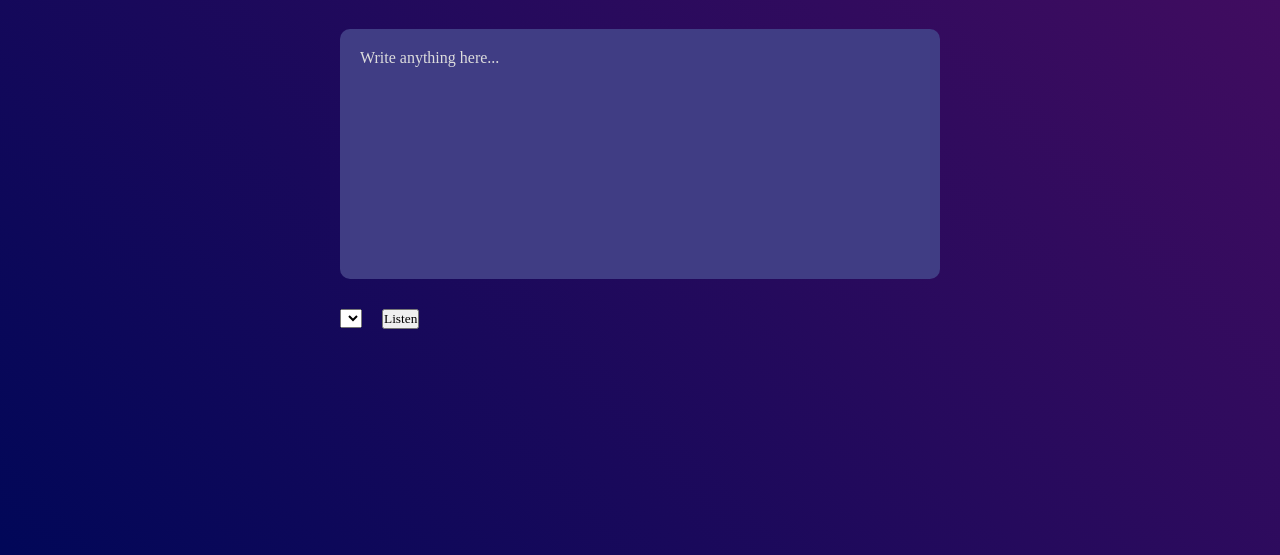
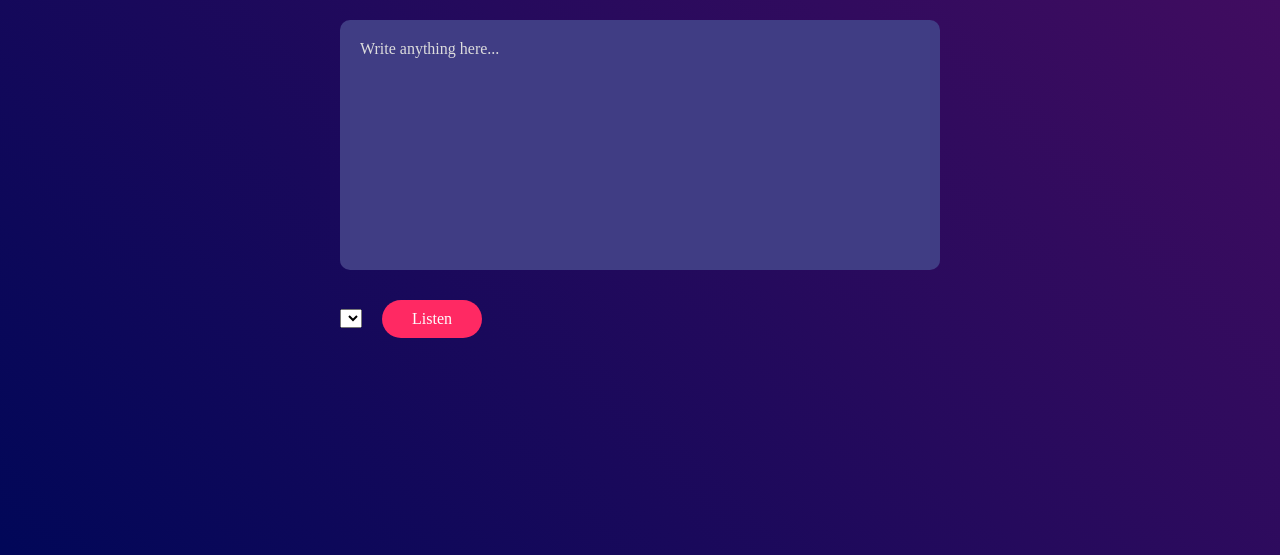
Before and after one commit to avalchanova/text-to-voice-converter, a plain HTML site: page index.html in a window 1280 px wide. Shown: the part 245-800 px from the top of the page. Drawn offline with Linux system fonts and the light colour scheme.

Commit message:
button Listen css

```diff
--- a/styles.css
+++ b/styles.css
@@ -52,3 +52,14 @@ textarea::placeholder{
     align-items: center;
     gap: 20px;
 }
+
+button {
+    background: #ff2963;
+    color: #fefefe;
+    font-size: 16px;
+    padding: 10px 30px;
+    border-radius: 35px;
+    border: 0;
+    outline: 0;
+    cursor: pointer;
+}
```
